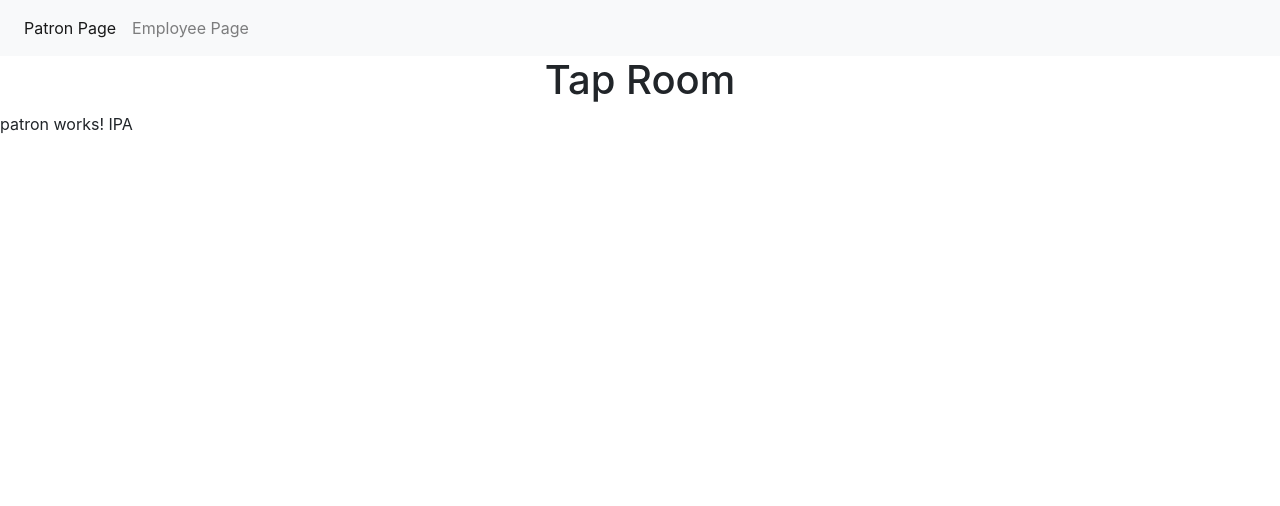
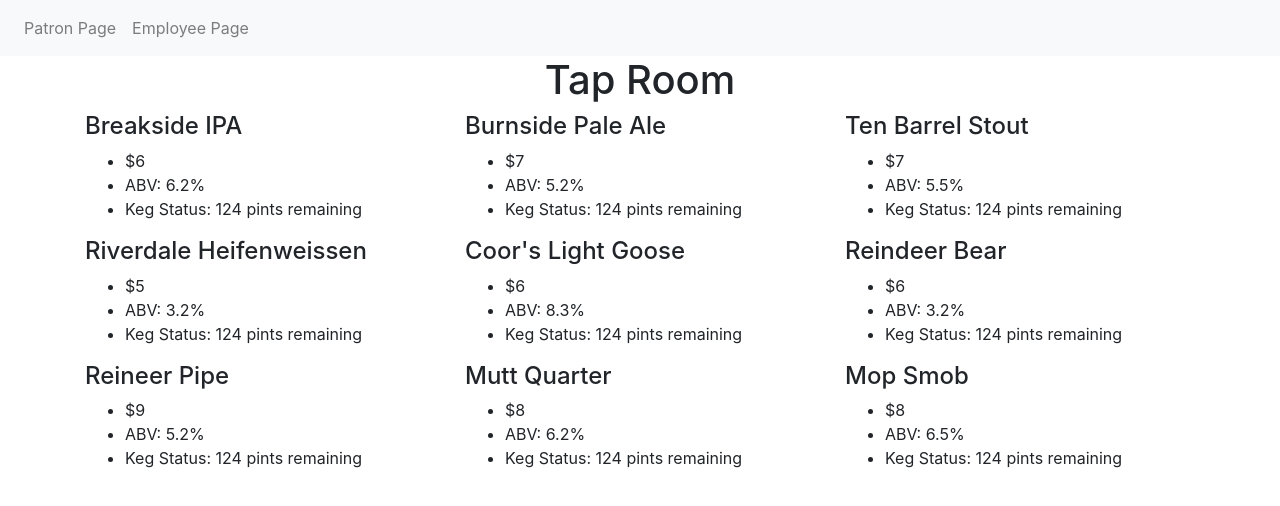
Before and after one commit to reneesarley/TapRoom-Tracker, an Angular app: page / in a window 1280 px wide. Shown: the top 506 px of the page. Built offline with nearby package versions, Linux system fonts and the light colour scheme.

Commit message:
update patron page to include all beer details

```diff
--- a/src/app/app.component.ts
+++ b/src/app/app.component.ts
@@ -1,4 +1,5 @@
 import { Component } from '@angular/core';
+import { KegService } from './keg.service';
 import { Keg } from  './models/keg.model';
 
 @Component({
@@ -8,6 +9,42 @@
 })
 
 export class AppComponent {
-  title = 'app';
 
-}
+  kegs: any = [];
+  isActive: boolean = false;
+
+  constructor(private _keg: KegService) { }
+
+  keg1= new Keg("IPA", "Breakside", 6, 6.2);
+  keg2= new Keg("Pale Ale", "Burnside", 7, 5.2);
+  keg3= new Keg("Stout", "Ten Barrel", 7, 5.5);
+
+  keg4= new Keg("Heifenweissen", "Riverdale", 5, 3.2);
+  keg5= new Keg("Goose", "Coor's Light", 6, 8.3);
+  keg6= new Keg("Bear", "Reindeer", 6, 3.2);
+
+  keg7= new Keg("Pipe", "Reineer", 9, 5.2);
+  keg8= new Keg("Quarter", "Mutt", 8, 6.2);
+  keg9= new Keg("Smob", "Mop", 8, 6.5);
+
+  ngOnInit() {
+    this._keg.keg.subscribe(res => this.kegs = res);
+    this.kegs.push(this.keg1);
+    this.kegs.push(this.keg2);
+    this.kegs.push(this.keg3);
+
+    this.kegs.push(this.keg4);
+    this.kegs.push(this.keg5);
+    this.kegs.push(this.keg6);
+
+    this.kegs.push(this.keg7);
+    this.kegs.push(this.keg8);
+    this.kegs.push(this.keg9);
+  }
+
+
+  // activeButton = function() {
+  //   this.isActive = !this.isActive;
+  // }
+
+  }
--- a/src/app/navbar/navbar.component.html
+++ b/src/app/navbar/navbar.component.html
@@ -6,7 +6,7 @@
   </button>
   <div class="collapse navbar-collapse" id="navbarNav">
     <ul class="navbar-nav">
-      <li class="nav-item active" >
+      <li class="nav-item">
         <a class="nav-link" routerLink="">Patron Page</a>
       </li>
       <li class="nav-item">
--- a/src/app/patron/patron.component.html
+++ b/src/app/patron/patron.component.html
@@ -1,3 +1,13 @@
-<p>
-  patron works! {{ kegs[0].beerName }}
-</p>
+<div class="container">
+  <div class="row">
+    <div  class="col-4" *ngFor="let keg of kegs">
+      <h4>{{ keg.brand }} {{ keg.beerName }}</h4>
+      <ul>
+        <li>${{keg.price}}</li>
+        <li>ABV: {{keg.alcoholContent}}%</li>
+        <li>Keg Status: {{keg.pints}} pints remaining</li>
+      </ul>
+
+    </div>
+  </div>
+</div>
--- a/src/app/patron/patron.component.ts
+++ b/src/app/patron/patron.component.ts
@@ -13,11 +13,8 @@
 
   constructor(private _keg: KegService) { }
 
-  keg1= new Keg("IPA", "Breakside", 6, 6.2);
-
   ngOnInit() {
     this._keg.keg.subscribe(res => this.kegs = res);
-    this.kegs.push(this.keg1);
   }
 
 
```
